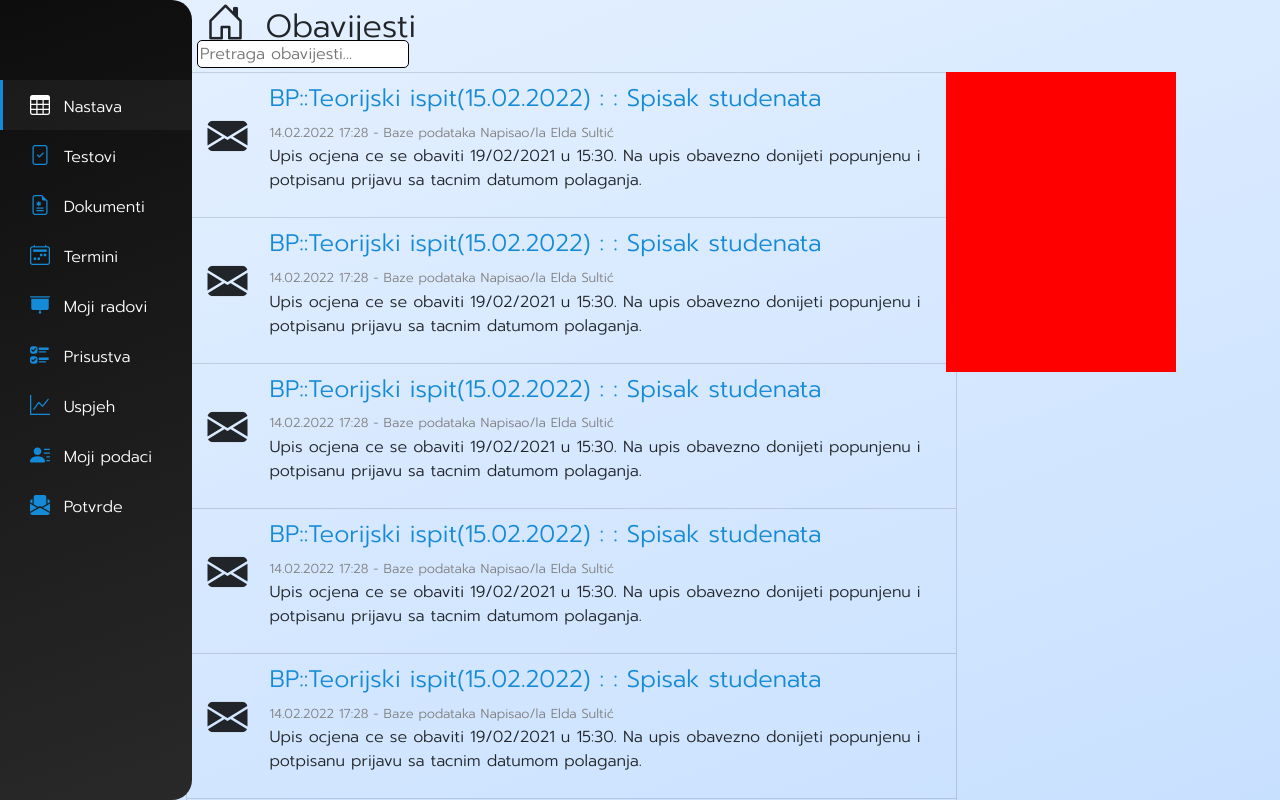
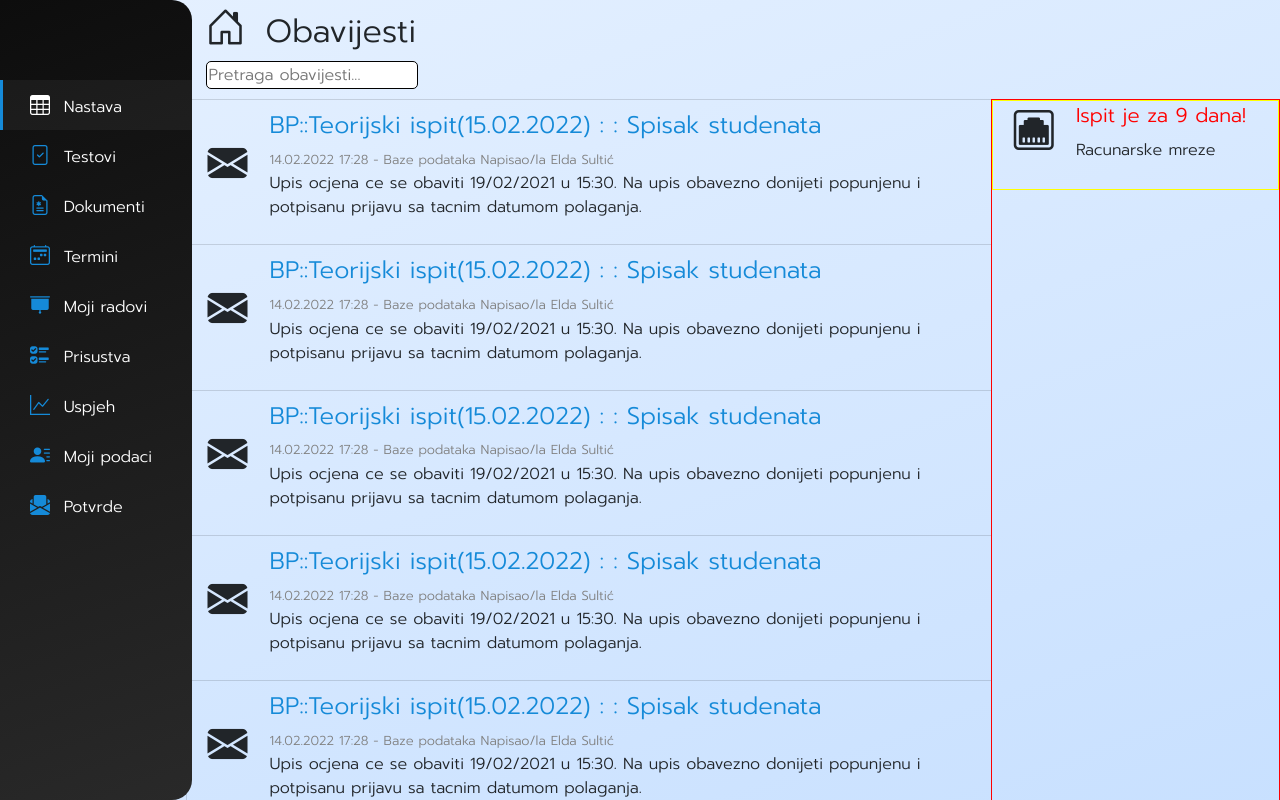
Before and after one commit to tare99/DLWMSNew, an Angular app: page /homepage in a window 1280 px wide. Built offline with nearby package versions, Linux system fonts and the light colour scheme.

Commit message:
making of the right sidebar

```diff
--- a/src/app/components/homepage/homepage.component.css
+++ b/src/app/components/homepage/homepage.component.css
@@ -5,22 +5,19 @@
   left: 5%;
 }
 #inputDiv{
-  position: absolute;
-  left: 1%;
-  top: 5%;
+  padding-left: 20px;
+  padding-bottom: 10px;
 }
 input{
   border-radius: 5px;
   border: 1px solid black;
 }
 #heading{
-  position: absolute;
+  padding-top: 5px;
 }
 #bigtable{
-  width: 67%;
+  width: 70%;
   border: 1px solid rgba(0, 0, 0, 0.13);
-  position: absolute;
-  top: 9%;
 }
 
 #bigrow{
@@ -32,7 +29,7 @@ input{
   margin-top: 10px;
 }
 
-i{
+.obv{
   font-size: 40px;
   padding-right: 20px;
   padding-left:20px;
@@ -40,9 +37,22 @@ i{
 
 #sideDiv{
   position: absolute;
-  width: 20%;
-  height: 300px;
-  background-color: red;
-  right:9%;
-  top: 9%;
+  width: 25.1%;
+  height: 900px;
+  border: 1px solid red;
+  right:0;
+  top: 99px;
 }
+
+#prviBlok{
+  height: 10%;
+  width: auto;
+  border: 1px solid yellow;
+}
+
+.upoz{
+  font-size: 40px;
+  padding-right: 20px;
+  padding-left: 20px;
+  padding-top: 10px;
+}
--- a/src/app/components/homepage/homepage.component.html
+++ b/src/app/components/homepage/homepage.component.html
@@ -1,5 +1,5 @@
 <div id="wrapper">
-  <div id="heading"><h2><i class="bi bi-house-door"></i>Obavijesti</h2></div>
+  <div id="heading"><h2><i class="bi bi-house-door obv"></i>Obavijesti</h2></div>
   <div id="inputDiv">
     <input type="text" placeholder="Pretraga obavijesti...">
   </div>
@@ -7,7 +7,7 @@
     <tr id="bigrow" *ngFor="let s of niz">
       <table id="smalltable">
         <tr>
-          <td [width]="50" rowspan="3"><i class="bi bi-envelope-fill"></i></td>
+          <td [width]="50" rowspan="3"><i class="bi bi-envelope-fill obv"></i></td>
           <td><h4 style="color: #158ad8">BP::Teorijski ispit(15.02.2022) : : Spisak studenata</h4></td>
         </tr>
         <tr>
@@ -22,5 +22,18 @@
   </table>
 </div>
 <div id="sideDiv">
+  <div id="prviBlok">
+    <table id="prviBlokTable">
+      <tr>
+        <td rowspan="2"><i class="bi bi-ethernet upoz"></i></td>
+        <td><h5 style="color: red">Ispit je za 9 dana!</h5></td>
+      </tr>
+      <tr>
+        <td>Racunarske mreze</td>
+      </tr>
+    </table>
+  </div>
+  <div></div>
+  <div></div>
   <div></div>
 </div>
```
